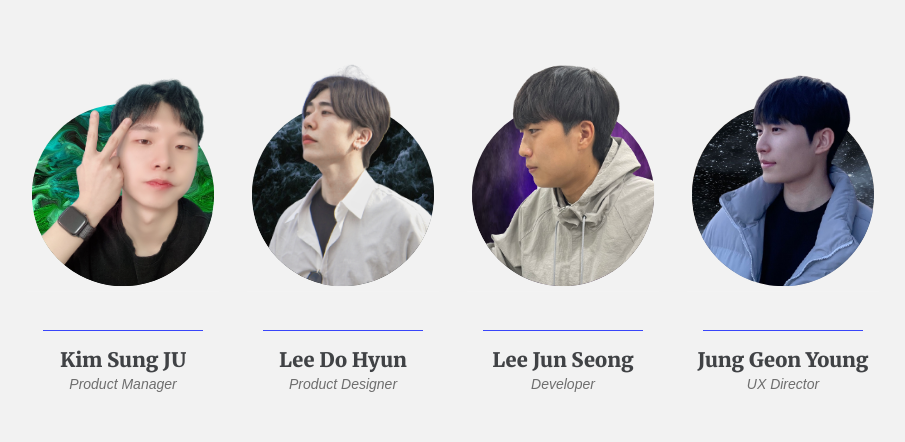
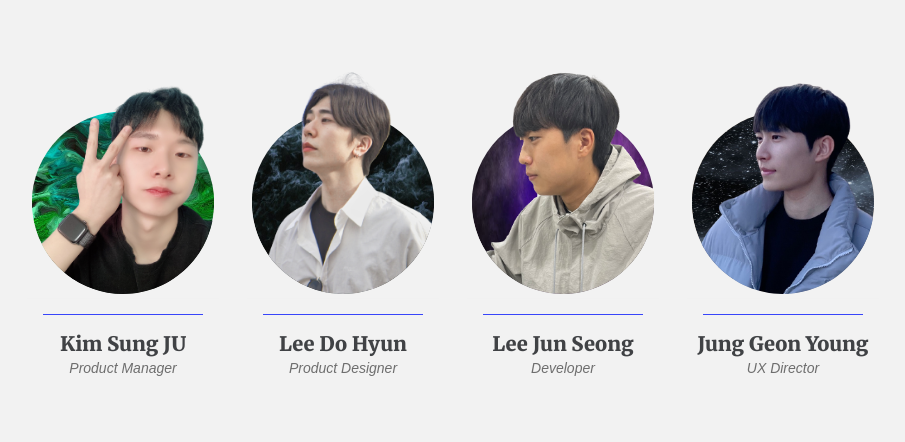
Before and after one commit to UXNERD/NERD, a plain HTML site: page index.html in a window 1280 px wide. Shown: the part 195-637 px from the top of the page, without its empty margins (187-1092 px from the left). Drawn offline with Linux system fonts and the light colour scheme; a web font is replaced by a local one.

Commit message:
Update style.css

```diff
--- a/css/style.css
+++ b/css/style.css
@@ -20,7 +20,7 @@ body {
 }
 .container {
   border-radius: 50%;
-  height: 312px;
+  height: 280px;
   -webkit-tap-highlight-color: transparent;
   transform: scale(0.48);
   transition: transform 250ms cubic-bezier(0.4, 0, 0.2, 1);
```
